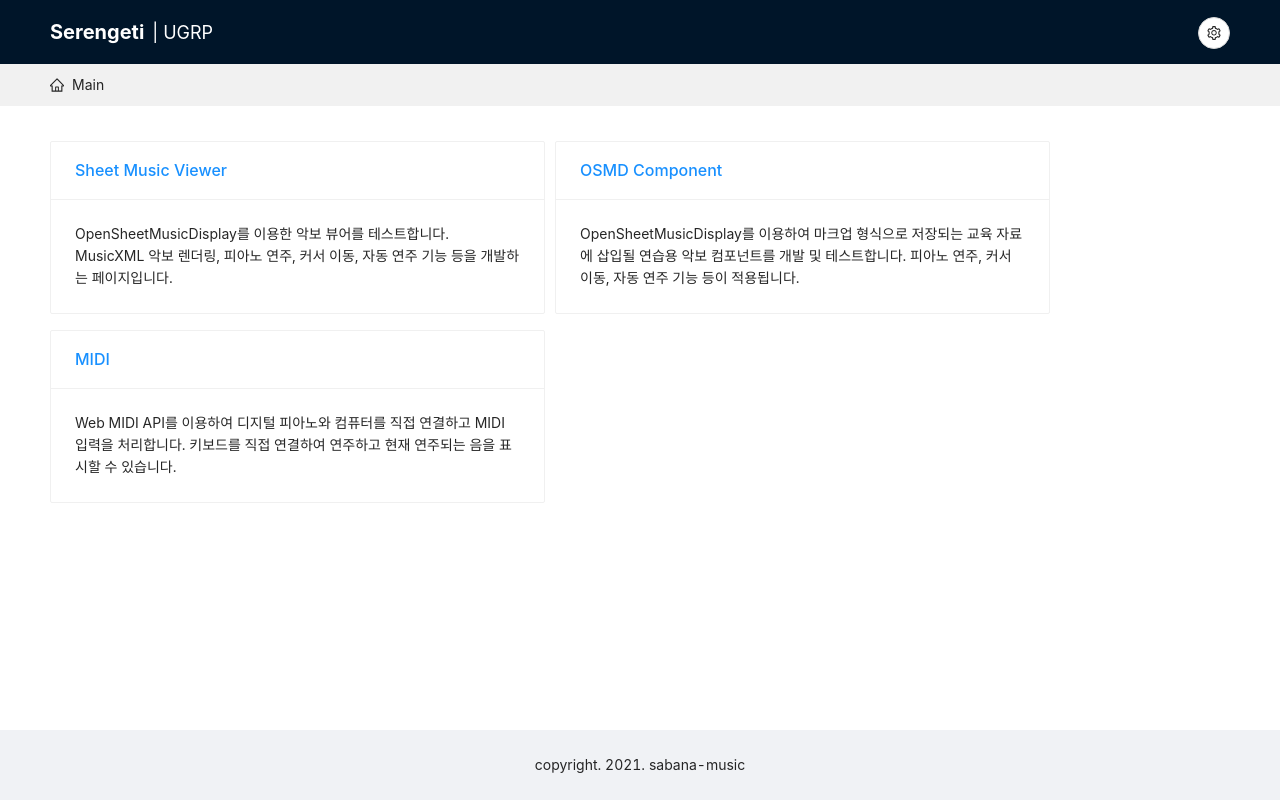
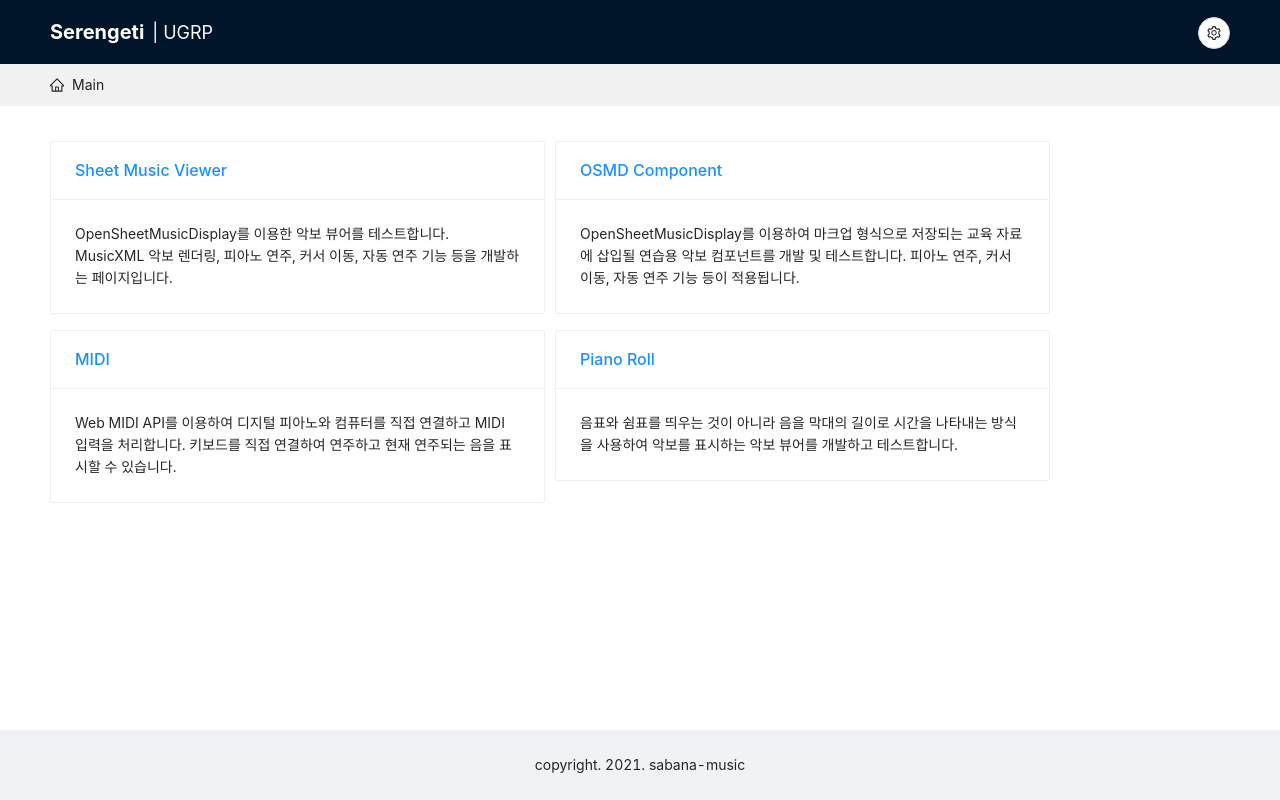
Before and after one commit to iomeone/serengetiWebPiano, a React (Create React App) app: page / in a window 1280 px wide. Built offline with nearby package versions, Linux system fonts and the light colour scheme.

Commit message:
피아노 롤 라우트 추가

```diff
--- a/src/App.tsx
+++ b/src/App.tsx
@@ -16,6 +16,7 @@ import MainRoute from 'routes/MainRoute';
 import SheetRoute from 'routes/SheetRoute';
 import OSMDRoute from 'routes/OSMDRoute';
 import MIDIRoute from 'routes/MIDIRoute';
+import PianoRollRoute from 'routes/PianoRollRoute';
 
 const Main = styled.div`
   display: flex;
@@ -73,6 +74,10 @@ const routeMap: BreadCrumbMap = {
   '/midi': {
     routeName: 'MIDI',
     component: MIDIRoute,
+  },
+  '/pianoRoll': {
+    routeName: 'Piano Roll',
+    component: PianoRollRoute,
   },
 };
 
--- a/src/routes/MainRoute.tsx
+++ b/src/routes/MainRoute.tsx
@@ -30,6 +30,12 @@ const items: RouteCard[] = [
     path: '/midi',
     description:
       'Web MIDI API를 이용하여 디지털 피아노와 컴퓨터를 직접 연결하고 MIDI 입력을 처리합니다. 키보드를 직접 연결하여 연주하고 현재 연주되는 음을 표시할 수 있습니다.',
+  },
+  {
+    title: 'Piano Roll',
+    path: '/pianoRoll',
+    description:
+      '음표와 쉼표를 띄우는 것이 아니라 음을 막대의 길이로 시간을 나타내는 방식을 사용하여 악보를 표시하는 악보 뷰어를 개발하고 테스트합니다.',
   },
 ];
 
--- /dev/null
+++ b/src/routes/PianoRollRoute.tsx
@@ -0,0 +1,74 @@
+import { Button, Space } from 'antd';
+import styled from 'styled-components';
+import { useDispatch, useSelector } from 'react-redux';
+import { State } from 'modules/State';
+import Viewer from 'components/Viewer';
+import { noteToMidiKeyNumber } from 'utils/Note';
+import Piano from 'components/Piano';
+import { setPianoVisibility } from 'modules/piano';
+import LoadSheet from 'components/LoadSheet';
+import { OSMDService } from 'services/OSMDService';
+import { useMemo } from 'react';
+import { OpenSheetMusicDisplay as OSMD } from 'opensheetmusicdisplay';
+import { isLoadedSheet } from 'utils/Sheet';
+import PianoRollViewer from 'components/PianoRollViewer';
+
+const margin = 20;
+
+const Main = styled.div`
+  display: flex;
+  flex-direction: column;
+  flex: 1;
+  padding: ${margin}px 50px ${margin}px 50px;
+`;
+
+const Title = styled.div`
+  margin-bottom: ${margin}px;
+`;
+
+const sheetKey = 'osmd-sheet-key';
+
+export default function PianoRollRoute() {
+  const piano = useSelector((state: State) => state.piano);
+  const dispatch = useDispatch();
+  const sheet = useSelector(
+    (state: State) => state.audio.sheets[sheetKey] ?? null,
+  );
+  const osmd = useMemo(
+    () => (isLoadedSheet(sheet) ? (sheet.osmd as OSMD) : null),
+    [sheet],
+  );
+
+  return (
+    <Main>
+      <Title>
+        <LoadSheet sheetKey={sheetKey}></LoadSheet>
+      </Title>
+      <Space direction="horizontal" size={8}>
+        <Button
+          onClick={() => {
+            dispatch(setPianoVisibility(true));
+          }}
+        >
+          피아노 열기
+        </Button>
+        <Button
+          onClick={() => {
+            if (osmd !== null) {
+              const os = new OSMDService(osmd);
+              console.log(os.getNoteSchedules());
+            }
+          }}
+          disabled={osmd === null}
+        >
+          노트 스케쥴 가져오기
+        </Button>
+      </Space>
+      <PianoRollViewer sheetKey={sheetKey}></PianoRollViewer>
+      <Piano
+        lower={noteToMidiKeyNumber(piano.min)}
+        upper={noteToMidiKeyNumber(piano.max)}
+      />
+    </Main>
+  );
+}
```
